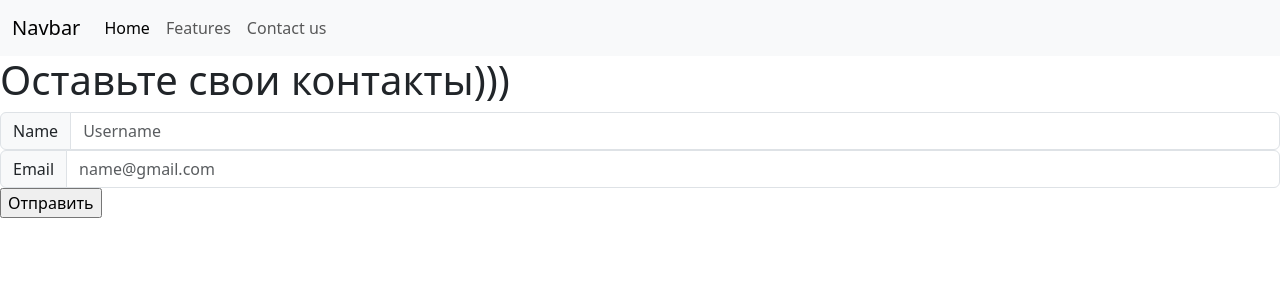
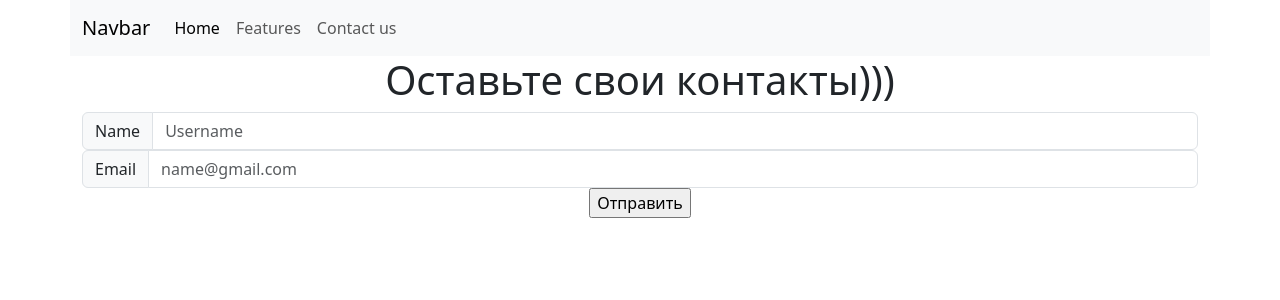
Before and after one commit to IgorSorokin1985/django_online_store, a Django app: template main/templates/main/contact.html in a window 1280 px wide. Shown: the top 300 px of the page. Run offline with Django 4.2, Linux system fonts and the light colour scheme; the template is opened without the code that fills it, so the values that code supplies are empty.

Commit message:
gap and conteiner

```diff
--- a/main/templates/main/contact.html
+++ b/main/templates/main/contact.html
@@ -7,7 +7,7 @@
 </head>
 <body>
 
-<nav class="navbar navbar-expand-lg bg-body-tertiary">
+<nav class=" container text-center navbar navbar-expand-lg bg-body-tertiary">
   <div class="container-fluid">
     <a class="navbar-brand" href="#">Navbar</a>
     <button class="navbar-toggler" type="button" data-bs-toggle="collapse" data-bs-target="#navbarNav" aria-controls="navbarNav" aria-expanded="false" aria-label="Toggle navigation">
@@ -29,10 +29,11 @@
     </div>
   </div>
 </nav>
-<h1>
-    Оставьте свои контакты)))
-</h1>
-<div>
+
+<div class="container text-center">
+    <h1>
+        Оставьте свои контакты)))
+    </h1>
     <form method="post">
         {% csrf_token %}
         <div class="input-group flex-nowrap">
--- a/main/templates/main/index.html
+++ b/main/templates/main/index.html
@@ -7,7 +7,7 @@
 </head>
 <body>
 
-<nav class="navbar navbar-expand-lg bg-body-tertiary">
+<nav class="container text-center navbar navbar-expand-lg bg-body-tertiary">
   <div class="container-fluid">
     <a class="navbar-brand" href="#">Navbar</a>
     <button class="navbar-toggler" type="button" data-bs-toggle="collapse" data-bs-target="#navbarNav" aria-controls="navbarNav" aria-expanded="false" aria-label="Toggle navigation">
```
